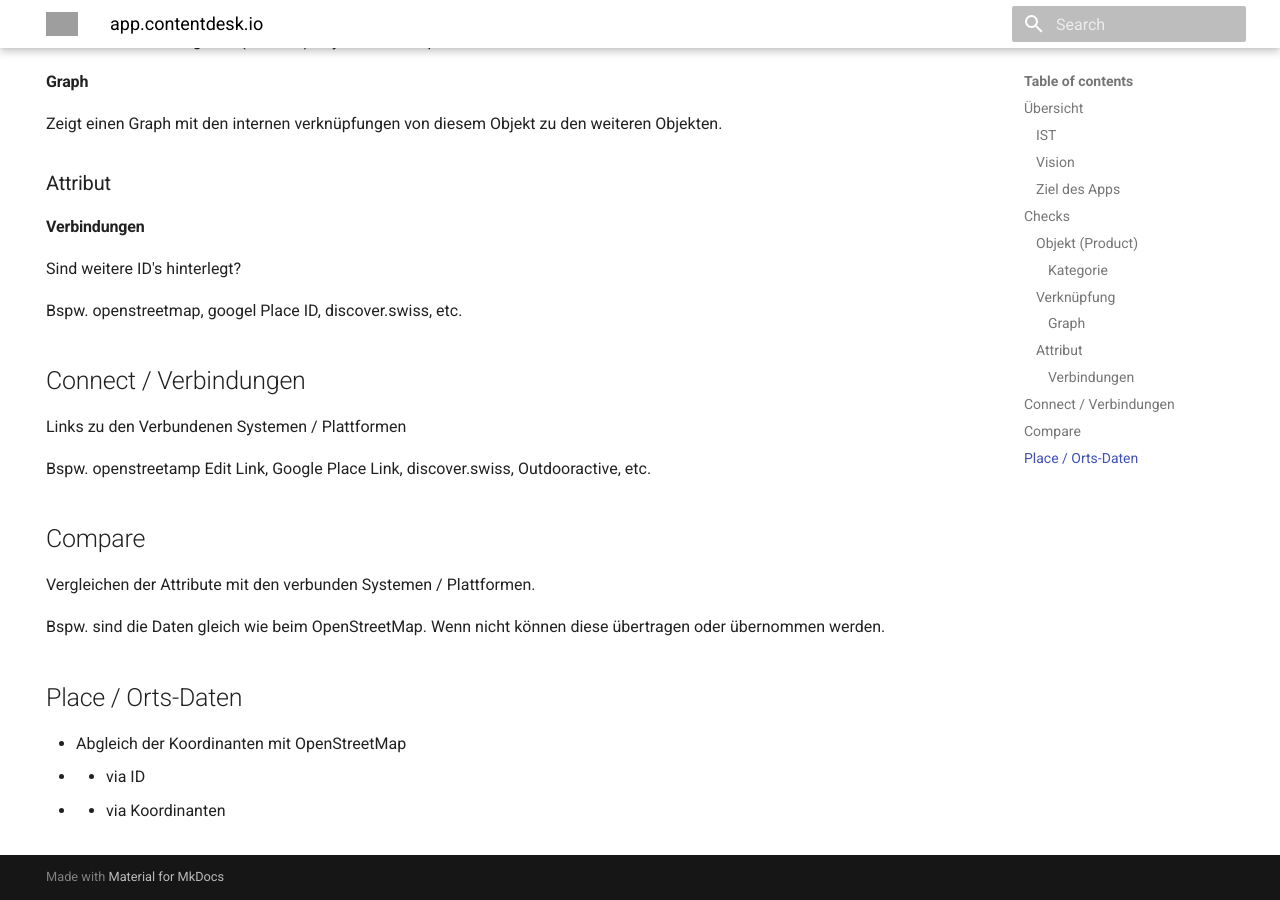
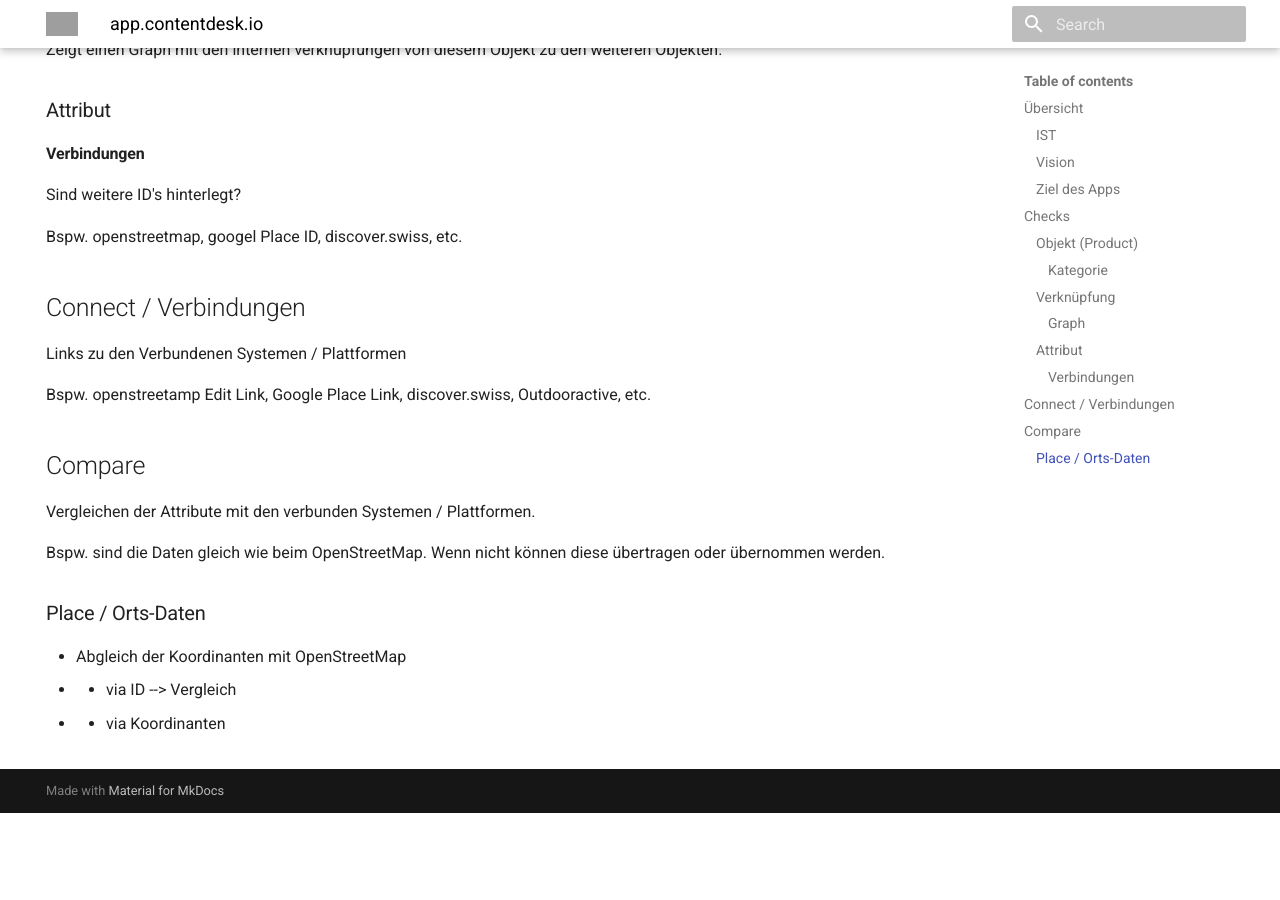
Before and after one commit to tsolenthaler/docs.contentdesk.io, an MkDocs documentation site: the page built from docs/connect/app.contentdesk.io/index.md, in a window 1280 px wide and 900 px high, scrolled down 1487 px. Built offline with MkDocs 1.6.1 and Material for MkDocs 9.7.7, drawn with Linux system fonts in a browser that asks for light colours; after the commit the page ends 2300 px from its top, so only the background shows below that; grey boxes are pictures that could not be loaded.

Commit message:
Refactor index.md to update section heading for location data

```diff
--- a/docs/connect/app.contentdesk.io/index.md
+++ b/docs/connect/app.contentdesk.io/index.md
@@ -79,8 +79,8 @@ Vergleichen der Attribute mit den verbunden Systemen / Plattformen.
 
 Bspw. sind die Daten gleich wie beim OpenStreetMap. Wenn nicht können diese übertragen oder übernommen werden.
 
-## Place / Orts-Daten
+### Place / Orts-Daten
 
 * Abgleich der Koordinanten mit OpenStreetMap
-* * via ID
+* * via ID --> Vergleich
 * * via Koordinanten
```
Also changed, not shown: other parts of docs/connect/app.contentdesk.io/index.md (+3 -3 lines).
